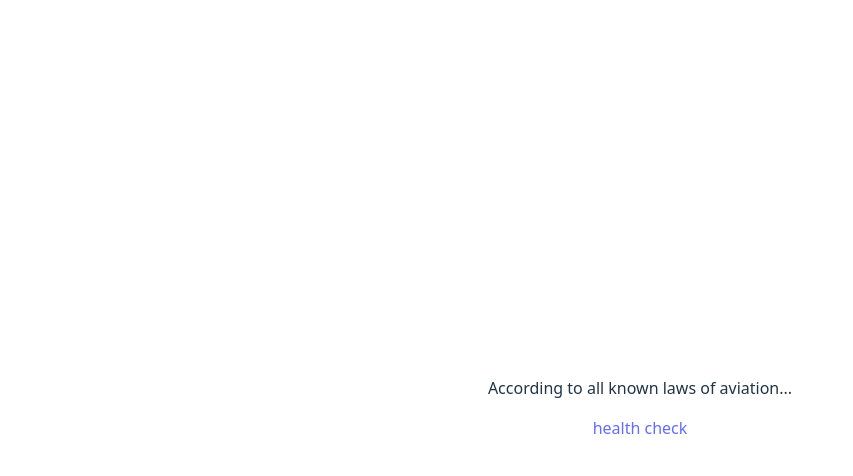
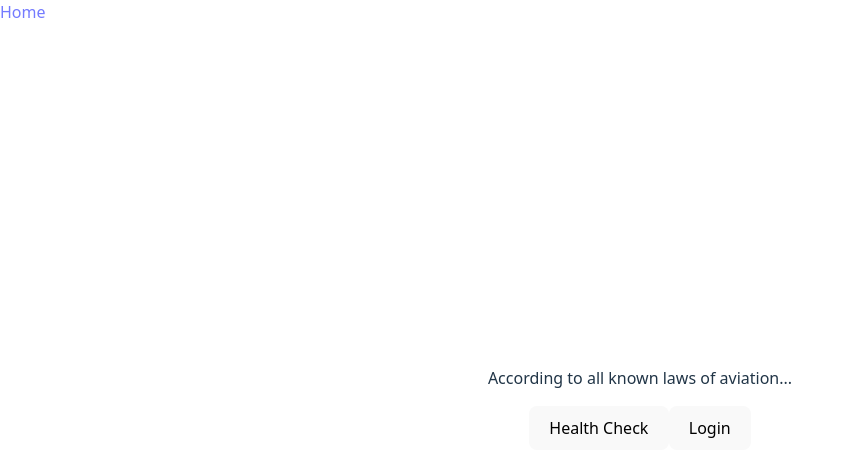
Before and after one commit to Parsa-1145/WP-Project, a React (Vite) app in the folder frontend/: page /home in a window 1280 px wide. Before the commit this address led to /. Shown: the top 476 px of the page, without its empty margins (0-853 px from the left). Built offline with nearby package versions, Linux system fonts and the light colour scheme.

Commit message:
Frontend: login

```diff
--- a/frontend/src/App.jsx
+++ b/frontend/src/App.jsx
@@ -1,20 +1,34 @@
-import { BrowserRouter, Route, Routes, Link, Navigate } from 'react-router'
+import { BrowserRouter, Route, Routes, Link, Navigate, useNavigate } from 'react-router'
+import { useReducer } from 'react'
 import './App.css'
 import Health from './Health'
+import { Login } from './Auth'
+import session from './session'
 
-const Home = () => (<>
-	<p>According to all known laws of aviation...</p>
-	<a href="/health">health check</a>
-</>)
+const Home = () => {
+	const [, forced_update] = useReducer(c => c + 1, 0);
+	session.listen(forced_update);
 
-const App = () => (<>
-	<BrowserRouter>
+	const navigate = useNavigate();
+	return (<>
+		<p>According to all known laws of aviation...</p>
+		{ session.username && <p>Logged in as {session.username}</p> }
+		<button onClick={() => navigate('/health')}>Health Check</button>
+		{ !session.username && <button onClick={() => navigate('/login')}>Login</button> }
+		{  session.username && <button onClick={() => session.set_creds()}>Logout</button> }
+	</>)
+}
+
+const App = () => {
+	return (<BrowserRouter>
+		<Link to='/home' style={{ position: 'absolute', left: 0, top: 0 }}>Home</Link>
 		<Routes>
-			<Route path="/" exact element={<Home/>}/>
+			<Route path="/home" exact element={<Home/>}/>
 			<Route path="/health" exact element={<Health/>}/>
-			<Route path="*" element={<Navigate to="/" replace />} />
+			<Route path="/login" exact element={<Login/>}/>
+			<Route path="*" element={<Navigate to="/home" replace />} />
 		</Routes>
-	</BrowserRouter>
-</>)
+	</BrowserRouter>);
+}
 
 export default App
--- /dev/null
+++ b/frontend/src/Auth.jsx
@@ -0,0 +1,40 @@
+import { useState } from 'react'
+import { useNavigate } from 'react-router'
+import session from './session.jsx'
+
+export function Login() {
+	const [user, setUser] = useState('');
+	const [pass, setPass] = useState('');
+	const [msg, setMsg] = useState('');
+	const [post, setPost] = useState(false);
+	const navigate = useNavigate();
+
+	const submit = () => {
+		setMsg('Awaiting response...');
+		setPost(true);
+
+		const req_body = {
+			username: user,
+			password: pass,
+		};
+
+		session.post('/api/auth/login/', req_body)
+			.then(res => {
+				setMsg('Login successful');
+				session.set_creds(user, res.data.access);
+				navigate('/home');
+			})
+			.catch(err => setMsg('ERR: ' + (err.response? err.response.data.detail: err.message)))
+			.finally(() => setPost(false));
+	}
+
+	return (<>
+		<h1>Login Page</h1>
+		{msg && <p>{msg}</p>}
+		<div style={{ display: 'flex', flexDirection: 'column' }}>
+			<input type="text" placeholder="Username" value={user} onChange={e => setUser(e.target.value)} />
+			<input type="text" placeholder="Password" value={pass} onChange={e => setPass(e.target.value)} />
+			<button onClick={submit} disabled={post}>Submit</button>
+		</div>
+	</>)
+}
--- a/frontend/src/Health.jsx
+++ b/frontend/src/Health.jsx
@@ -2,14 +2,14 @@ import { useState, useEffect } from 'react'
 import reactLogo from './assets/react.svg'
 import viteLogo from '/vite.svg'
 import './App.css'
-import axios from 'axios'
+import session from './session.jsx'
 
 function App() {
 	const [str, setStr] = useState('Checking...')
 	const [done, setDone] = useState(false);
 
 	useEffect(() => {
-			axios.get(import.meta.env.VITE_BACKEND_URL + '/health/')
+			session.get('/health/')
 				.then(res => setStr('OK: ' + res.status))
 				.catch(err => {
 					if (err.response)
--- /dev/null
+++ b/frontend/src/session.jsx
@@ -0,0 +1,38 @@
+import axios from 'axios'
+
+class Session {
+	username;
+	auth_token;
+	subs = [];
+
+	set_creds(username, auth_token) {
+		for (const fn of this.subs)
+			fn(username, auth_token);
+		this.username = username;
+		this.auth_token = auth_token;
+	}
+
+	listen(fn) {
+		this.subs.push(fn)
+		return () => this.subs = this.subs.filter(f => f === fn);
+	}
+
+	http_request(method, path, body0) {
+		const body = { ...body0 };
+		if (this.auth_token)
+			body.headers = { ...body.headers, Authorization: `Bearer ${this.auth_token}` };
+
+		return axios[method](import.meta.env.VITE_BACKEND_URL + path, body);
+	}
+	get(path) { return this.http_request('get', path); }
+	post(path, body) { return this.http_request('post', path, body); }
+}
+
+const session = new Session;
+
+const auth_data = JSON.parse(localStorage.getItem('auth-data'));
+if (auth_data)
+	session.set_creds(auth_data.username, auth_data.auth_token);
+session.listen((username, auth_token) => localStorage.setItem('auth-data', JSON.stringify({ username, auth_token })));
+
+export default session;
```
